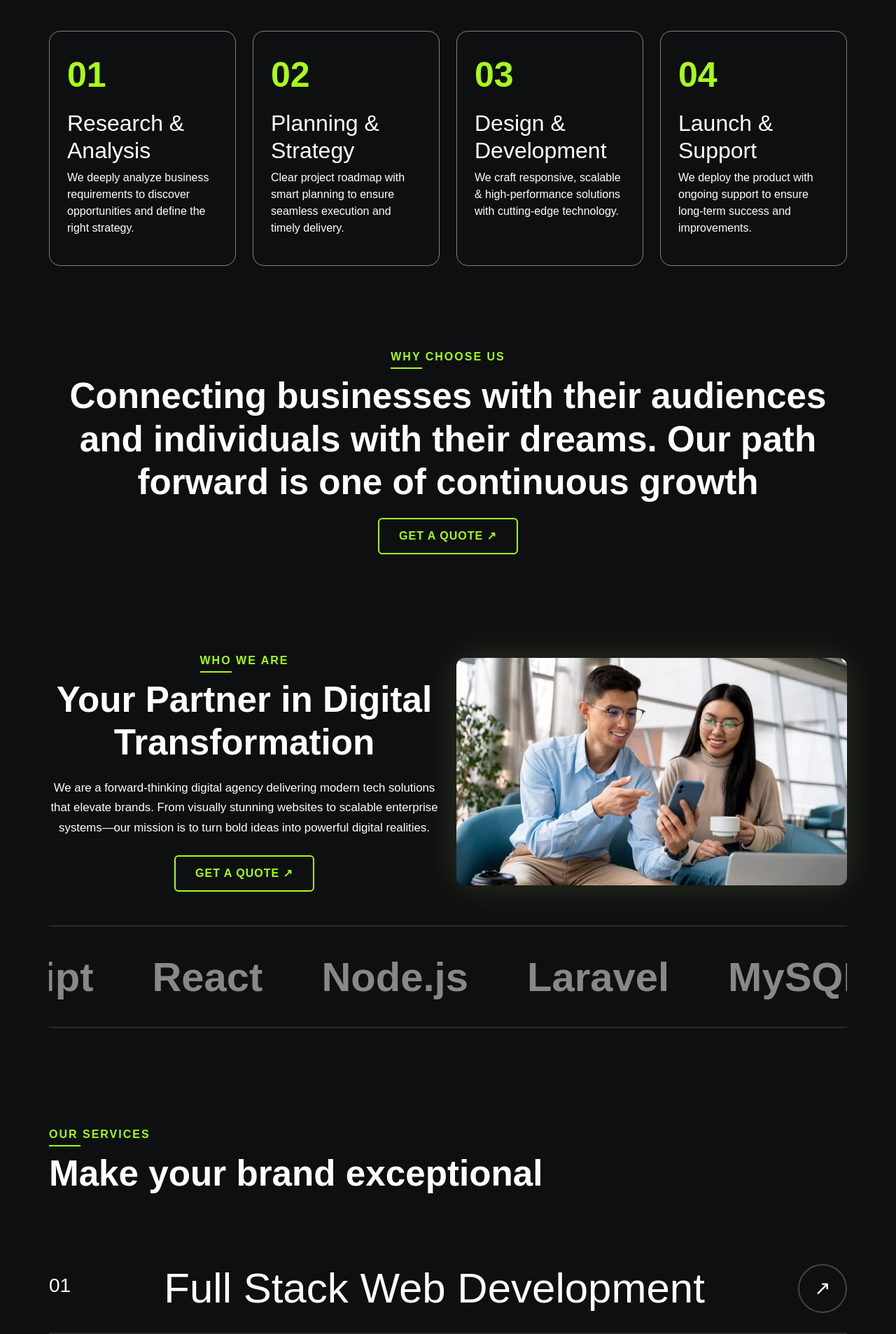
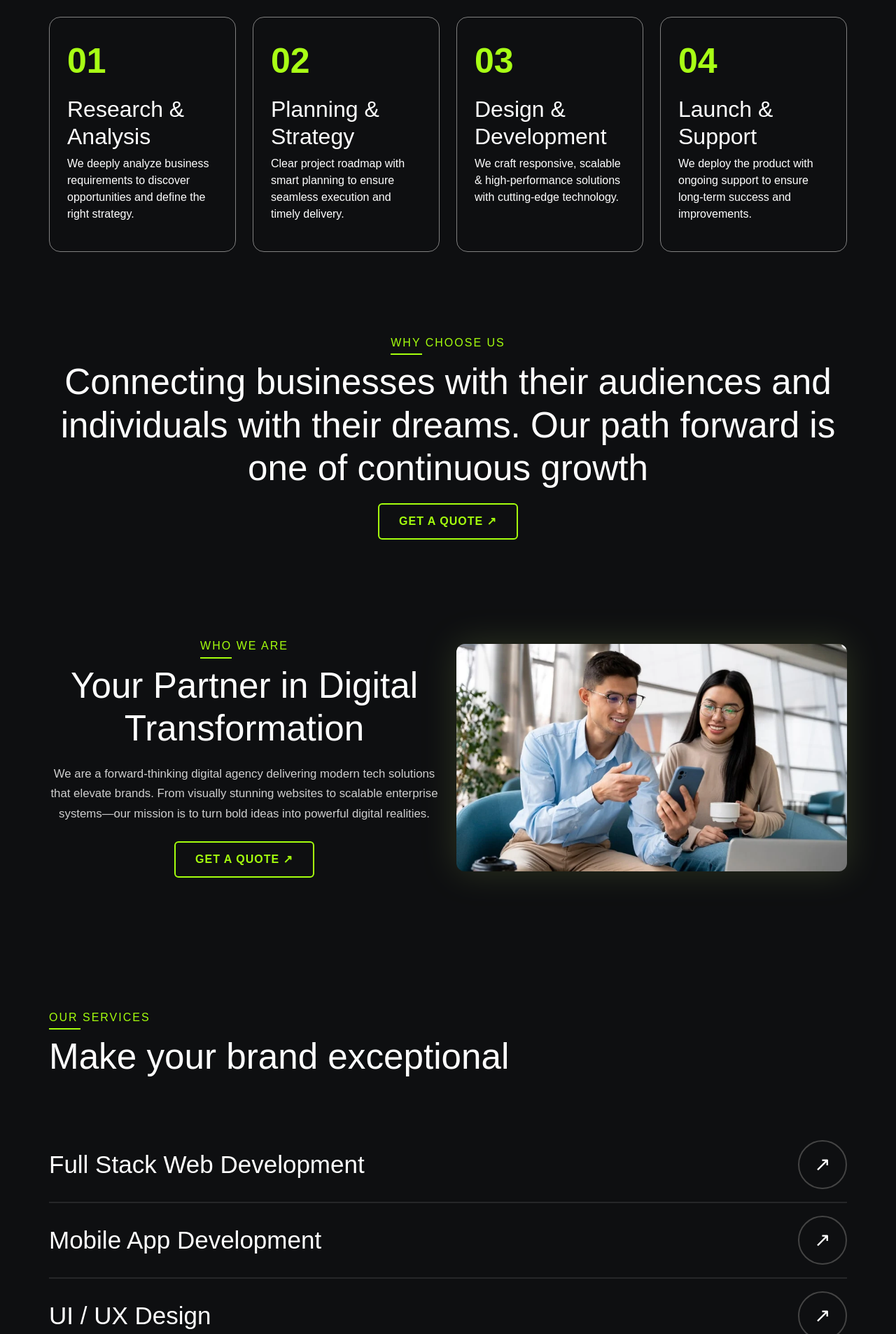
Before and after one commit to Zeeshanprojects/Corebizlabs, a React (Vite) app in the folder corebizlabs/: page / in a window 1280 px wide. Shown: the part 894-2800 px from the top of the page at 70% size. Built offline with nearby package versions, Linux system fonts and the light colour scheme; a web font is replaced by a local one.

Commit message:
code-updated

```diff
--- a/corebizlabs/src/App.jsx
+++ b/corebizlabs/src/App.jsx
@@ -1,19 +1,35 @@
+import React, { useState, useEffect } from "react";
 import "./App.css";
 import { BrowserRouter, Routes, Route } from "react-router-dom";
 import Header from "./Components/Header";
 import Footer from "./Components/Footer";
 import Home from "./Pages/Home";
+import Preloader from "./Components/Preloader";
 
 function App() {
+  const [loading, setLoading] = useState(true);
+
+  useEffect(() => {
+    const timer = setTimeout(() => {
+      setLoading(false);
+    }, 2000); // 2 seconds — adjust if needed
+
+    return () => clearTimeout(timer);
+  }, []);
+
   return (
     <>
+      {loading ? (
+        <Preloader />
+      ) : (
         <BrowserRouter>
           <Header />
           <Routes>
             <Route path="/" element={<Home />} />
           </Routes>
-        <Footer/>
+          <Footer />
         </BrowserRouter>
+      )}
     </>
   );
 }
--- a/corebizlabs/src/Components/Footer.css
+++ b/corebizlabs/src/Components/Footer.css
@@ -1,3 +1,6 @@
 a{
     text-decoration: none !important;
 }
+.underline{
+    color:gray !important;
+}
--- a/corebizlabs/src/Components/Footer.jsx
+++ b/corebizlabs/src/Components/Footer.jsx
@@ -4,7 +4,7 @@ import "./Footer.css"
 export default function Footer() {
   return (
     <>
-      <>
+      <hr className="underline"/>
         <div className="container-fluid p-0">
           {/* Footer */}
           <footer
@@ -21,7 +21,7 @@ export default function Footer() {
                   {/* Grid column */}
                   <div className="col-md-3 col-lg-4 col-xl-3 mx-auto mb-4">
                     {/* Content */}
-                    <h6 className="text-uppercase fw-bold">Company name</h6>
+                    <h6 className="text-uppercase fw-bold">CorebizLabs</h6>
                     <hr
                       className="mb-4 mt-0 d-inline-block mx-auto"
                       style={{
@@ -152,6 +152,5 @@ export default function Footer() {
         </div>
         {/* End of .container */}
       </>
-    </>
   );
 }
--- a/corebizlabs/src/Components/Preloader.css
+++ b/corebizlabs/src/Components/Preloader.css
@@ -1,8 +1,32 @@
-.preloader{
-    background-color: black;
+.preloader {
+  position: fixed;
+  inset: 0;
+  background: #000000; /* match your theme */
+  display: flex;
+  justify-content: center;
+  align-items: center;
+  z-index: 2000;
+  opacity: 1;
+  animation: fadeOut 2.8s ease-out forwards;
+  animation-delay: 2.5s;
 }
-.preloader-logo{
-    display: flex;
-    justify-content: center;
-    align-items: center;
+
+.preloader-logo {
+  width: 500px;
+  animation: pulse 2.5s infinite ease-in-out;
 }
+
+/* LOGO Animation */
+@keyframes pulse {
+  0% { transform: scale(1); opacity: 0.7; }
+  50% { transform: scale(1.15); opacity: 1; }
+  100% { transform: scale(1); opacity: 0.7; }
+}
+
+/* Fade Out the preloader */
+@keyframes fadeOut {
+  to {
+    opacity: 0;
+    visibility: hidden;
+  }
+}
--- a/corebizlabs/src/Pages/Home.css
+++ b/corebizlabs/src/Pages/Home.css
@@ -7,8 +7,8 @@
 
 
 .custom-heading {
-  font-size: clamp(56px, 8vw, 145px);
-  font-weight: 900;
+  font-size: clamp(10px, 7.5vw, 145px);
+  font-weight: 100;
   color: #fff;
   line-height: 1.05;
   letter-spacing: -1px;
@@ -30,7 +30,7 @@
 /* Supporting text */
 .hero-text {
   font-size: clamp(16px, 1.7vw, 24px);
-  font-weight: 300;
+
   color: #d9d9d9;
   max-width: 800px; /* Wider */
   margin: 0 auto;
@@ -70,7 +70,7 @@ border: 1px solid gray !important;
   text-transform: uppercase;
   color: #a5ff0d;
   letter-spacing: 2px;
-  font-weight: 600;
+
   margin-bottom: 8px;
   display: inline-block;
   position: relative;
@@ -88,7 +88,7 @@ border: 1px solid gray !important;
 /* Big Titles */
 .section-title {
   font-size: clamp(32px, 4vw, 58px);
-  font-weight: 800;
+  font-weight: 20;
   color: #ffffff;
   line-height: 1.2;
   margin-bottom: 20px;
@@ -138,7 +138,7 @@ border: 1px solid gray !important;
   overflow: hidden;
   white-space: nowrap;
   padding: 28px 0;
-  margin-top: 45px;
+
   border-top: 2px solid #2a2a2a;
   border-bottom: 2px solid #2a2a2a;
 }
@@ -210,7 +210,7 @@ border: 1px solid gray !important;
 }
 
 .service-item {
-  font-size: 60px !important;
+  font-size: 35px !important;
   color: white !important;
   display: flex;
   justify-content: space-between;
@@ -276,20 +276,21 @@ border: 1px solid gray !important;
   padding: 30px 10px;
   transition: 0.3s ease-in-out;
   border-radius: 14px;
+
 }
 
 .stat-number {
-  font-size: 6rem;
+  font-size: 4rem;
   font-weight: 700;
   margin-bottom: 10px;
   color: #96e70e !important;
-  color: #ffffff;
+
 }
 
 .stat-title {
   font-size: 1.1rem;
   font-weight: 500;
-  color: #cfcfcf;
+  color: white;
 }
 
 .stat-box:hover {
@@ -322,32 +323,3 @@ border: 1px solid gray !important;
     transform: translateY(0);
   }
 }
-
-/* Default state = gray + hidden */
-.fade-on-scroll {
-  opacity: 0;
-  transform: translateY(40px);
-  transition: all 0.8s ease;
-  color: #7b7b7b !important; /* Default GRAY text */
-}
-
-/* When in viewport = visible + White text */
-.fade-on-scroll.visible {
-  opacity: 1;
-  transform: translateY(0);
-  color: #ffffff !important;
-}
-
-.fade-on-scroll.visible .section-title,
-.fade-on-scroll.visible .section-text,
-.fade-on-scroll.visible h2,
-.fade-on-scroll.visible h3,
-.fade-on-scroll.visible h5,
-.fade-on-scroll.visible p {
-  color: #ffffff !important;
-}
-
-/* Section label color also becomes bright */
-.fade-on-scroll.visible .section-label {
-  color: #a5ff0d !important;
-}
--- a/corebizlabs/src/Pages/Home.jsx
+++ b/corebizlabs/src/Pages/Home.jsx
@@ -6,29 +6,12 @@ export default function Home() {
 useEffect(() => {
   document.title = "Home | Corebizlabs";
 
-  const sections = document.querySelectorAll(".fade-on-scroll");
 
-  const observer = new IntersectionObserver(
-    (entries) => {
-      entries.forEach((entry) => {
-        if (entry.isIntersecting) {
-          entry.target.classList.add("visible");
-        }
-      });
-    },
-    {
-      threshold: 0.3,
-    }
-  );
-
-  sections.forEach((sec) => observer.observe(sec));
-
-  return () => observer.disconnect();
 }, []);
 
   return (
     <>
-      <div className="hero-section container fade-on-scroll">
+      <div className="hero-section container ">
         <div className="row">
           <div className="col-12">
             <h1 className="custom-heading">
@@ -45,7 +28,7 @@ useEffect(() => {
         </div>
       </div>
 
-    <div className="section work-process-section fade-on-scroll container py-5">
+    <div className="section work-process-section  container py-5">
   <div className="row  mb-4">
     <div className="col-12">
       <h6 className="section-label">Our Work Process</h6>
@@ -102,7 +85,7 @@ useEffect(() => {
   </div>
 </div>
 
-      <div className="section why-section container fade-on-scroll">
+      <div className="section why-section container ">
         <div className="row">
           <div className="col-12 col-lg-12">
             <h6 className="section-label">Why Choose Us</h6>
@@ -115,7 +98,7 @@ useEffect(() => {
         </div>
       </div>
 
-      <div className="section about-section container fade-on-scroll">
+      <div className="section about-section container ">
        <div className="row align-items-center mb-5">
     <div className="col-12 col-md-6">
       <h6 className="section-label">Who We Are</h6>
@@ -135,7 +118,48 @@ useEffect(() => {
   </div>
 
 
-        <div className="tech-marquee fade-on-scroll">
+
+      </div>
+
+      {/* ✅ Services Section */}
+      <div className="section services-section container ">
+        <div className="row">
+          <div className="col-12">
+            <h6 className="section-label">Our Services</h6>
+            <h2 className="section-title">Make your brand exceptional</h2>
+          </div>
+
+          <div className="col-12">
+            <ul className="services-list">
+              <li className="service-item">
+
+                Full Stack Web Development
+                <span class="arrow-circle">↗</span>
+              </li>
+              <li className="service-item">
+
+                Mobile App Development
+                <span class="arrow-circle">↗</span>
+              </li>
+              <li className="service-item">
+
+                UI / UX Design
+                <span class="arrow-circle">↗</span>
+              </li>
+              <li className="service-item">
+
+                AI Integration & Automation
+                <span class="arrow-circle">↗</span>
+              </li>
+              <li className="service-item">
+
+                Custom AI Bots
+                <span class="arrow-circle">↗</span>
+              </li>
+            </ul>
+          </div>
+        </div>
+           <div className="tech-marquee container">
           <div className="marquee-track">
             <div className="tech-item">
               <i className="devicon-html5-plain"></i>
@@ -213,49 +237,10 @@ useEffect(() => {
             </div>
           </div>
         </div>
+
       </div>
 
-      {/* ✅ Services Section */}
-      <div className="section services-section container fade-on-scroll">
-        <div className="row">
-          <div className="col-12">
-            <h6 className="section-label">Our Services</h6>
-            <h2 className="section-title">Make your brand exceptional</h2>
-          </div>
-
-          <div className="col-12">
-            <ul className="services-list">
-              <li className="service-item">
-                <h3>01</h3>
-                Full Stack Web Development
-                <span class="arrow-circle">↗</span>
-              </li>
-              <li className="service-item">
-                 <h3>02</h3>
-                Mobile App Development
-                <span class="arrow-circle">↗</span>
-              </li>
-              <li className="service-item">
-                 <h3>03</h3>
-                UI / UX Design
-                <span class="arrow-circle">↗</span>
-              </li>
-              <li className="service-item">
-                 <h3>04</h3>
-                AI Integration & Automation
-                <span class="arrow-circle">↗</span>
-              </li>
-              <li className="service-item">
-                 <h3>05</h3>
-                Custom AI Bots
-                <span class="arrow-circle">↗</span>
-              </li>
-            </ul>
-          </div>
-        </div>
-      </div>
-
-    <div className="section stats-section container fade-on-scroll">
+    <div className="section stats-section container ">
   <div className="row">
     <div className="col-12">
       <h6 className="section-label">Our Achievements</h6>
@@ -283,6 +268,30 @@ useEffect(() => {
     </div>
   </div>
 </div>
+<div className="section container about-accordion-section">
+  <div className="row align-items-center">
+
+    {/* Left Side – Text + Image */}
+    <div className="col-12 col-md-6 content-wrapper">
+      <h6 className="section-label">How We Work</h6>
+      <h2 className="section-title">
+        Transforming Vision <br /> Into Reality
+      </h2>
+      <p className="section-text">
+        From concept to execution, we help businesses break barriers,
+        accelerate growth, and compete with confidence in the digital world.
+      </p>
+
+    </div>
+<div className="col-12 col-sm-12 col-lg-6">
+    <img src={Images.image2} alt="image2" className="accordion-img" />
+</div>
+    {/* Right Side – Accordion */}
+
+
+  </div>
+</div>
+
     </>
   );
 }
```
Lines whose indentation alone changed are shown as unchanged.
